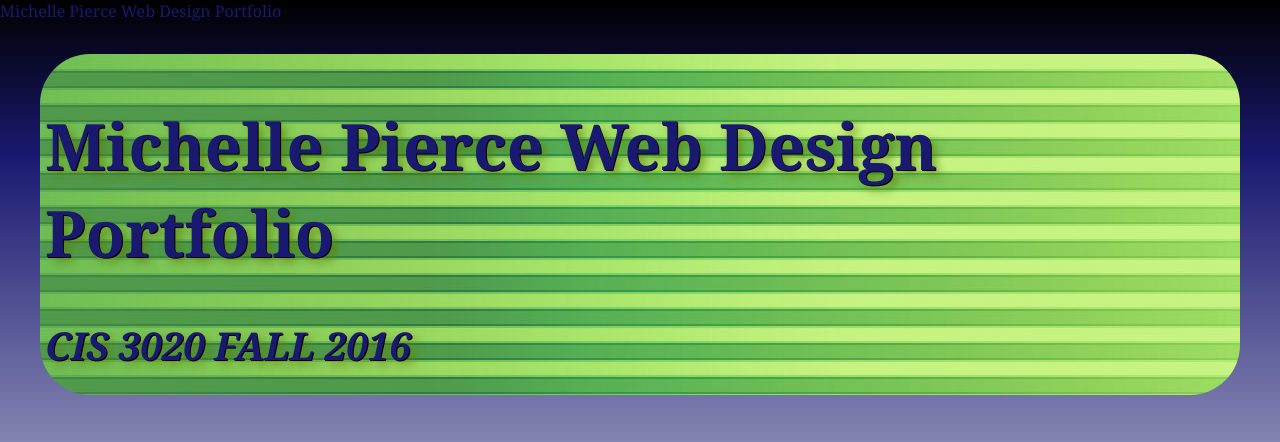
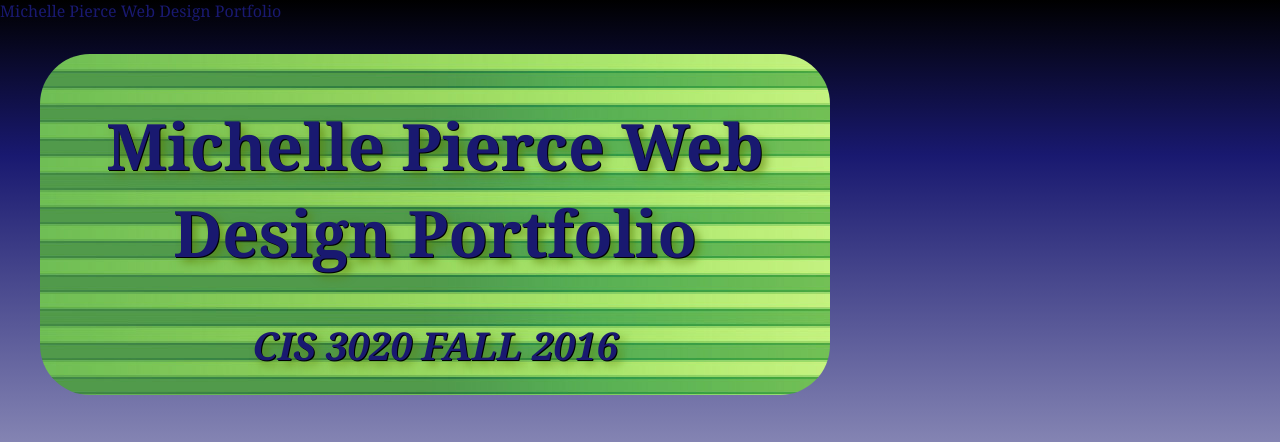
Before and after one commit to micatch22/portfolio, a plain HTML site: page index.html in a window 1280 px wide. Shown: the top 442 px of the page. Drawn offline with Linux system fonts and the light colour scheme.

Commit message:
Update indexstyles.css

```diff
--- a/indexstyles.css
+++ b/indexstyles.css
@@ -27,7 +27,9 @@ header {
 	display: block;
 	background-image: url(limegreen.jpg);
 	background-repeat: no-repeat;
-	width: 85%
+	width: 85%;
+	max-width: 780px;
+	min-width: 250px;
 	text-align: center;
 	color: rgb(25,25,112);
 	text-shadow: black 1px 1px 0px, rgba(90, 127, 0, 0.7) 5px 5px 10px;
```
